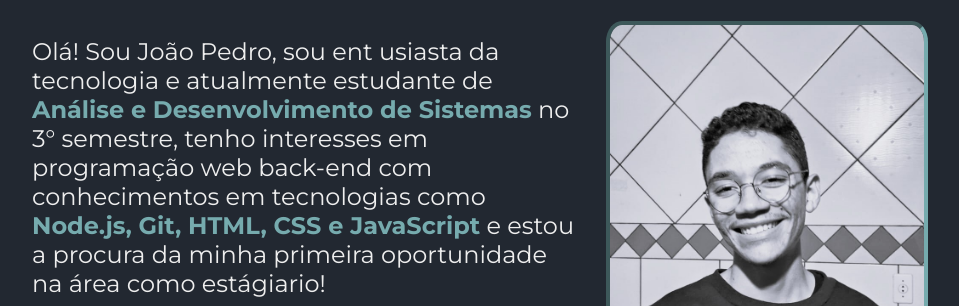
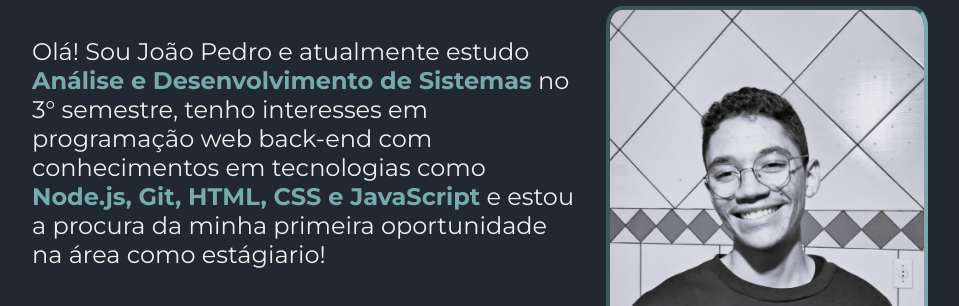
Before and after one commit to Joaoaraujo61/Oracle-Next-Education, a plain HTML site: page portifolio/index.html in a window 1280 px wide. Shown: the part 257-563 px from the top of the page, without its empty margins (160-1119 px from the left). Drawn offline with nearby package versions, Linux system fonts and the light colour scheme.

Commit message:
sobre mim,  index finalizado

```diff
--- a/portifolio/index.html
+++ b/portifolio/index.html
@@ -16,7 +16,7 @@
     <main class="apresentacao">
         <section class="apresentacao__conteudo">
             <h1 class="apresentacao__conteudo__titulo">Explorando tecnologias e o <strong class="destaque">desenvolvimento web</strong></h1>
-            <p class="apresentacao__conteudo__texto">Olá! Sou João Pedro, sou ent usiasta da tecnologia e atualmente estudante de <strong class="destaque">Análise e Desenvolvimento de Sistemas</strong> no 3° semestre, tenho interesses em programação web back-end com conhecimentos em tecnologias como <strong class="destaque">Node.js, Git, HTML, CSS e JavaScript</strong> e estou a procura da minha primeira oportunidade na área como estágiario!  </p>
+            <p class="apresentacao__conteudo__texto">Olá! Sou João Pedro e atualmente estudo <strong class="destaque">Análise e Desenvolvimento de Sistemas</strong> no 3° semestre, tenho interesses em programação web back-end com conhecimentos em tecnologias como <strong class="destaque">Node.js, Git, HTML, CSS e JavaScript</strong> e estou a procura da minha primeira oportunidade na área como estágiario!  </p>
             <div class="apresentacao__conteudo__links">
                 <h2 class="apresentacao__conteudo__links__subt">Acesse minhas redes:</h2>
                 <a  class="apresentacao__conteudo__links_link" href="https://github.com/Joaoaraujo61" target="_blank">
```
